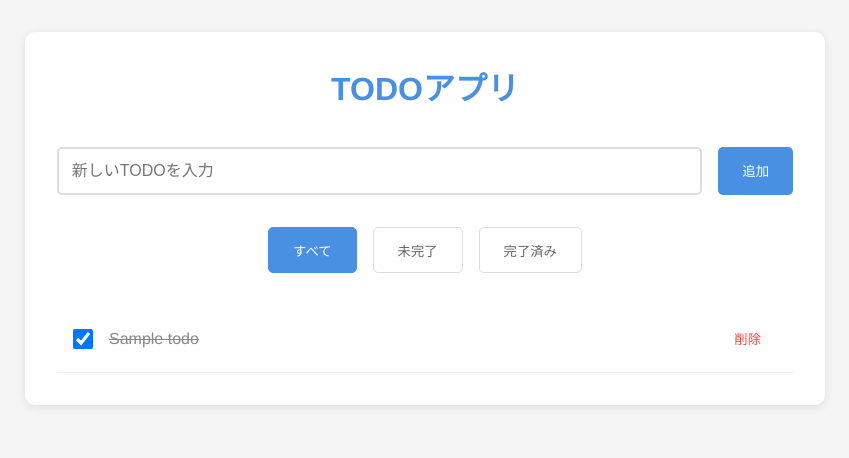
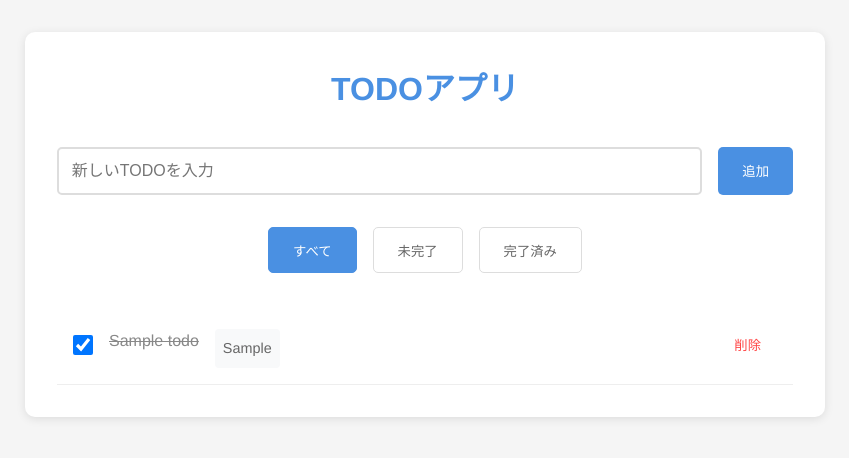
Before and after one commit to hikiroku/turbo-happiness, a Flask app: page / in a window 1280 px wide. Shown: the top 458 px of the page, without its empty margins (215-1064 px from the left). Run offline with Flask 3, Linux system fonts and the light colour scheme; tables that the repository leaves empty hold one stand-in row (values such as "Sample post").

Commit message:
✨ feat: AI提案機能の追加
- OpenRouter APIを使用したAI提案機能の実装
- データベースにai_suggestionカラムを追加
- フロントエンドでAI提案を表示する機能を追加
- UIの改善とスタイリングの更新

```diff
--- a/app.py
+++ b/app.py
@@ -1,8 +1,39 @@
 from flask import Flask, request, jsonify, render_template
 import sqlite3
 from datetime import datetime
+import os
+from openai import OpenAI
+from dotenv import load_dotenv
+
+load_dotenv()
 
 app = Flask(__name__)
+
+# OpenAI clientの設定
+client = OpenAI(
+    base_url="https://openrouter.ai/api/v1",
+    api_key=os.getenv("OPENROUTER_API_KEY"),
+)
+
+def get_ai_suggestion(todo_title):
+    try:
+        response = client.chat.completions.create(
+            model="mistralai/mistral-7b-instruct",
+            messages=[
+                {
+                    "role": "system",
+                    "content": "あなたはTODOの解決をサポートする優秀なアシスタントです。"
+                },
+                {
+                    "role": "user",
+                    "content": f"「{todo_title}」というTODOがあります。これを効率的に達成するためのアドバイスを3点、箇条書きで簡潔に教えてください。"
+                }
+            ]
+        )
+        return response.choices[0].message.content
+    except Exception as e:
+        print(f"AI提案の生成中にエラーが発生しました: {e}")
+        return None
 
 # データベースの初期化
 def init_db():
@@ -13,7 +44,8 @@ def init_db():
             id INTEGER PRIMARY KEY AUTOINCREMENT,
             title TEXT NOT NULL,
             completed BOOLEAN NOT NULL DEFAULT 0,
-            created_at TIMESTAMP NOT NULL DEFAULT CURRENT_TIMESTAMP
+            created_at TIMESTAMP NOT NULL DEFAULT CURRENT_TIMESTAMP,
+            ai_suggestion TEXT
         )
     ''')
     conn.commit()
@@ -33,7 +65,7 @@ def get_todos():
     conn = sqlite3.connect('database.db')
     c = conn.cursor()
     c.execute('SELECT * FROM todos ORDER BY created_at DESC')
-    todos = [{'id': row[0], 'title': row[1], 'completed': bool(row[2]), 'created_at': row[3]}
+    todos = [{'id': row[0], 'title': row[1], 'completed': bool(row[2]), 'created_at': row[3], 'ai_suggestion': row[4]}
              for row in c.fetchall()]
     conn.close()
     return jsonify(todos)
@@ -45,9 +77,12 @@ def add_todo():
     if not title:
         return jsonify({'error': 'Title is required'}), 400
 
+    # AI提案を生成
+    ai_suggestion = get_ai_suggestion(title)
+
     conn = sqlite3.connect('database.db')
     c = conn.cursor()
-    c.execute('INSERT INTO todos (title) VALUES (?)', (title,))
+    c.execute('INSERT INTO todos (title, ai_suggestion) VALUES (?, ?)', (title, ai_suggestion))
     todo_id = c.lastrowid
     conn.commit()
 
@@ -59,7 +94,8 @@ def add_todo():
         'id': todo[0],
         'title': todo[1],
         'completed': bool(todo[2]),
-        'created_at': todo[3]
+        'created_at': todo[3],
+        'ai_suggestion': todo[4]
     }), 201
 
 # TODOの更新（完了状態の切り替え）
@@ -83,7 +119,8 @@ def update_todo(todo_id):
         'id': todo[0],
         'title': todo[1],
         'completed': bool(todo[2]),
-        'created_at': todo[3]
+        'created_at': todo[3],
+        'ai_suggestion': todo[4]
     })
 
 # TODOの削除
--- a/requirements.txt
+++ b/requirements.txt
@@ -1,2 +1,3 @@
 flask==3.0.0
 python-dotenv==1.0.0
+openai==1.59.9
--- a/static/css/style.css
+++ b/static/css/style.css
@@ -114,6 +114,17 @@ button:hover {
 
 .todo-text {
     font-size: 1rem;
+    margin-bottom: 0.5rem;
+}
+
+.ai-suggestion {
+    font-size: 0.9rem;
+    color: #666;
+    margin-top: 0.5rem;
+    padding: 0.5rem;
+    background-color: #f8f9fa;
+    border-radius: 4px;
+    white-space: pre-line;
 }
 
 .todo-item.completed .todo-text {
--- a/static/js/main.js
+++ b/static/js/main.js
@@ -93,6 +93,14 @@ document.addEventListener('DOMContentLoaded', () => {
         checkbox.checked = todo.completed;
         todoText.textContent = todo.title;
 
+        // AI提案の表示
+        const aiSuggestion = template.querySelector('.ai-suggestion');
+        if (todo.ai_suggestion) {
+            aiSuggestion.textContent = todo.ai_suggestion;
+        } else {
+            aiSuggestion.style.display = 'none';
+        }
+
         // イベントリスナーの設定
         checkbox.addEventListener('change', () => {
             updateTodoStatus(todo.id, checkbox.checked);
--- a/templates/index.html
+++ b/templates/index.html
@@ -32,6 +32,7 @@
             <div class="todo-content">
                 <input type="checkbox" class="todo-checkbox">
                 <span class="todo-text"></span>
+                <div class="ai-suggestion"></div>
             </div>
             <button class="delete-btn">削除</button>
         </li>
```
